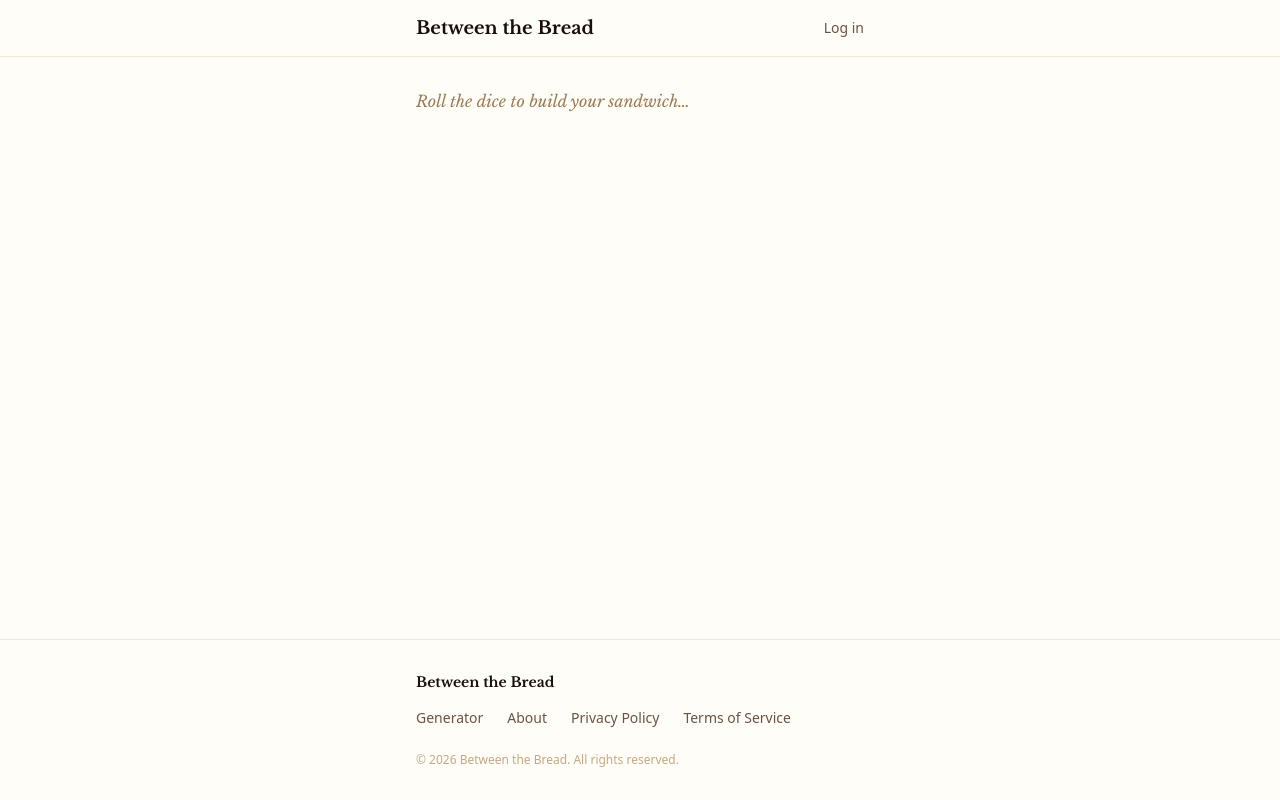
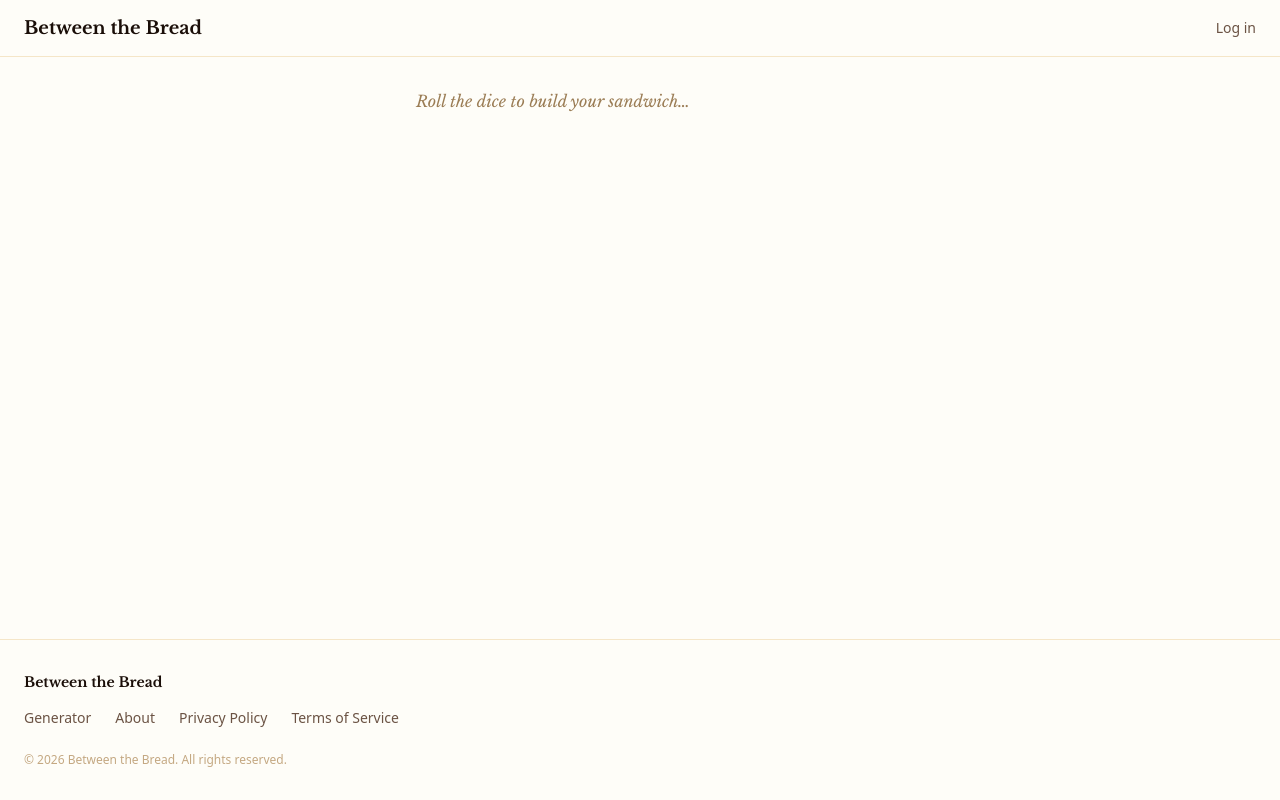
Before and after one commit to dylan-solomon/Between-the-Bread, a React (Vite) app: page / in a window 1280 px wide. Built offline with nearby package versions, Linux system fonts and the light colour scheme.

Commit message:
Reduced padding in header and footer

```diff
--- a/src/components/Footer.tsx
+++ b/src/components/Footer.tsx
@@ -10,7 +10,7 @@ const NAV_LINKS = [
 export default function Footer() {
   return (
     <footer className="border-t border-neutral-200 bg-neutral-50 py-8">
-      <div className="mx-auto max-w-[480px] px-4">
+      <div className="px-6">
         <p className="font-display text-sm font-bold text-neutral-900">Between the Bread</p>
         <nav className="mt-4 flex flex-wrap gap-x-6 gap-y-2">
           {NAV_LINKS.map(({ label, to }) => (
--- a/src/components/Header.tsx
+++ b/src/components/Header.tsx
@@ -3,7 +3,7 @@ import { Link } from 'react-router-dom'
 export default function Header() {
   return (
     <header className="sticky top-0 z-50 border-b border-neutral-200 bg-neutral-50/80 backdrop-blur-sm">
-      <div className="mx-auto flex h-14 max-w-[480px] items-center justify-between px-4">
+      <div className="flex h-14 items-center justify-between px-6">
         <Link to="/" className="font-display text-lg font-bold text-neutral-900">
           Between the Bread
         </Link>
```
